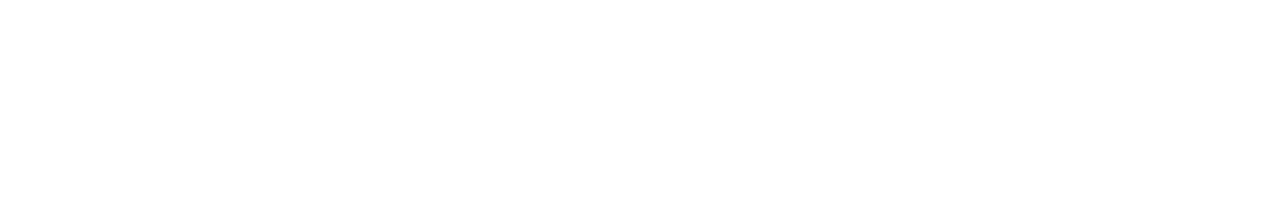
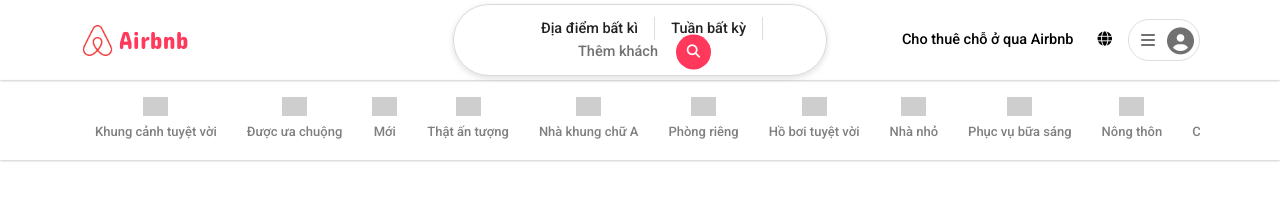
Before and after one commit to Chuazz/Airbnb_React_Version, a React app: page / in a window 1280 px wide. Built offline with nearby package versions, Linux system fonts and the light colour scheme; grey boxes are pictures that could not be loaded.

```diff
--- a/package.json
+++ b/package.json
@@ -6,7 +6,9 @@
     "@testing-library/jest-dom": "^5.16.5",
     "@testing-library/react": "^13.4.0",
     "@testing-library/user-event": "^13.5.0",
+    "bootstrap": "^5.2.3",
     "react": "^18.2.0",
+    "react-bootstrap": "^2.7.0",
     "react-dom": "^18.2.0",
     "react-scripts": "5.0.1",
     "web-vitals": "^2.1.4"
--- a/public/index.html
+++ b/public/index.html
@@ -5,7 +5,7 @@
   <meta http-equiv="X-UA-Compatible" content="IE=edge">
   <meta name="viewport" content="width=device-width, initial-scale=1.0">
   <link rel="manifest" href="%PUBLIC_URL%/manifest.json" />
-  <link type="image/png" rel="icon" href="./logo.png">
+  <link type="image/png" rel="icon" href="../src//assets/image/logo.png">
   <title>Nhà nghỉ dưỡng & căn hộ cao cấp cho thuê</title>
   <link rel="stylesheet" href="https://cdnjs.cloudflare.com/ajax/libs/font-awesome/6.1.1/css/all.min.css">
   <link rel="preconnect" href="https://fonts.googleapis.com">
--- a/src/assets/component/App.js
+++ b/src/assets/component/App.js
@@ -1,7 +1,42 @@
+// Component
+import Logo from "./header/Logo.js";
+import Navigation from "./header/Navigation.js";
+import UserFunction from "./header/UserFunction.js";
+import Category from "./header/Category.js";
+
+// Data
+import types from "../db/type.json"
+
 function App() {
-  return (
-    <div className="header"></div>
-  );
+    return (
+        <div className="grid wide">
+            <div id="header">
+                <div className="row ali-center jus-center h-100">
+                    <div className="h-4">
+                        <Logo />
+                    </div>
+
+                    <div className="h-4">
+                        <Navigation />
+                    </div>
+
+                    <div className="h-4">
+                        <UserFunction />
+                    </div>
+                </div>
+            </div>
+
+            <div id="category">
+                <div className="row ali-center flex-nowarp h-100 category__body">
+                    {types.map((type, index) => (
+                        <div>
+                            <Category key={index} type={type} />
+                        </div>
+                    ))}
+                </div>
+            </div>
+        </div>
+    );
 }
 
 export default App;
--- /dev/null
+++ b/src/assets/component/header/Category.js
@@ -0,0 +1,17 @@
+function Category({type}){
+    return (
+        <div className="category__item">
+            <div className="row flex-column ali-center">
+                <div>
+                    <img src={type.image} />
+                </div>
+
+                <div>
+                    <p>{type.name}</p>
+                </div>
+            </div>
+        </div>
+    );
+}
+
+export default Category;
--- /dev/null
+++ b/src/assets/component/header/Logo.js
@@ -0,0 +1,17 @@
+import logoImg from "../../image/logo.png"
+
+function Logo() {
+    return (
+        <div className="header__logo">
+            <div className="row ali-center">
+                <img src={logoImg} alt="" />
+
+                <div className="p-l-4">
+                    <p>Airbnb</p>
+                </div>
+            </div>
+        </div>
+    );
+}
+
+export default Logo;
--- /dev/null
+++ b/src/assets/component/header/Navigation.js
@@ -0,0 +1,26 @@
+
+function Navigation() {
+    return (
+        <div className="header__nav">
+            <div className="row ali-center jus-center">
+                <div className="nav__item p-l-24">
+                    <p>Địa điểm bất kì</p>
+                </div>
+
+                <div className="nav__item">
+                    <p>Tuần bất kỳ</p>
+                </div>
+
+                <div className="nav__item relative">
+                    <p className="fade">Thêm khách</p>
+
+                    <button className="row ali-center jus-center">
+                        <i className="fa-solid fa-magnifying-glass"></i>
+                    </button>
+                </div>
+            </div>
+        </div>
+    );
+}
+
+export default Navigation;
--- /dev/null
+++ b/src/assets/component/header/UserFunction.js
@@ -0,0 +1,27 @@
+function UserFunction(){
+    return (
+        <div className="header__function">
+            <div className="row ali-center jus-end">
+                <div className="function__item">
+                    <p>Cho thuê chỗ ở qua Airbnb</p>
+                </div>
+
+                <div className="function__item">
+                    <i class="fa-solid fa-globe"></i>
+                </div>
+
+                <div className="function__item">
+                    <div className="user__account relative">
+                        <div className="row ali-center">
+                            <i class="fa-solid fa-bars"></i>
+
+                            <i class="fa-solid fa-circle-user"></i>
+                        </div>
+                    </div>
+                </div>
+            </div>
+        </div>
+    );
+}
+
+export default UserFunction;
--- a/src/assets/css/base.css
+++ b/src/assets/css/base.css
@@ -36,10 +36,22 @@
     scroll-behavior: smooth;
 }
 
+/* ================================ TAG ============================= */
+
 html{
     font-size: 62.5%;
     line-height: 1.6rem;
     font-family: 'Roboto', sans-serif;
+}
+
+button{
+    border: none;
+    outline: none;
+}
+
+/* ================================= CLASS =========================== */
+.fade{
+    color: var(--gray);
 }
 
 .relative{
@@ -58,37 +70,24 @@
     align-items: center;
 }
 
-.arrow__btn{
-    width: 35px;
-    height: 35px;
-    line-height: 35px;
-    text-align: center;
-    border-radius: 50%;
-    font-size: 1.3rem;
-    cursor: pointer;
+.h-100{
+    height: 100%;
 }
 
-.hover__change:hover{
-    background: var(--hover__color);
+/*=================== grid system =================*/
+.row{
+    display: flex !important;
+    flex-wrap: wrap;
 }
 
-.cant__click{
-    color: rgb(221, 221, 221);
-    cursor: not-allowed;
+.row.flex-column{
+    flex-direction: column;
 }
 
-.border__circle{
-    border: 1px solid rgb(221, 221, 221);
+.row.flex-nowarp{
+    flex-wrap: nowrap;
 }
 
-.border__hover:hover{
-    border: 1px solid;
-}
-
-.hover__effect:hover{
-    transform: scale(1.04);
-}
-/*=================== grid system =================*/
 .grid{
     width: 100%;
     display: block;
@@ -113,15 +112,6 @@
 }
 /*=================== grid system =================*/
 
-/*======================= row =====================*/
-.row{
-    display: flex !important;
-    flex-wrap: wrap;
-}
-
-.row.flex-column{
-    flex-direction: column;
-}
 /*======================= col =====================*/
 /* mobile: s + prefix */
 @media (max-width: 743px){
--- a/src/assets/css/m_p.css
+++ b/src/assets/css/m_p.css
@@ -40,27 +40,28 @@
 
 
 /* padding */
+.p-l-4{padding-left: 4px !important;}
 /* 8px */
-.p-8{padding: 8px;}
-.p-l-8{padding-left: 8px;}
-.p-r-8{padding-right: 8px;}
-.p-t-8{padding-top: 8px;}
-.p-b-8{padding-bottom: 8px;}
+.p-8{padding: 8px !important;}
+.p-l-8{padding-left: 8px !important;}
+.p-r-8{padding-right: 8px !important;}
+.p-t-8{padding-top: 8px !important;}
+.p-b-8{padding-bottom: 8px !important;}
 /* 12px */
-.p-12{padding: 12px;}
-.p-l-12{padding-left: 12px;}
-.p-r-12{padding-right: 12px;}
-.p-t-12{padding-top: 12px;}
-.p-b-12{padding-bottom: 12px;}
+.p-12{padding: 12px !important;}
+.p-l-12{padding-left: 12px !important;}
+.p-r-12{padding-right: 12px !important;}
+.p-t-12{padding-top: 12px !important;}
+.p-b-12{padding-bottom: 12px !important;}
 /* 16px */
-.p-16{padding: 16px;}
-.p-l-16{padding-left: 16px;}
-.p-r-16{padding-right: 16px;}
-.p-t-16{padding-top: 16px;}
-.p-b-16{padding-bottom: 16px;}
+.p-16{padding: 16px !important;}
+.p-l-16{padding-left: 16px !important;}
+.p-r-16{padding-right: 16px !important;}
+.p-t-16{padding-top: 16px !important;}
+.p-b-16{padding-bottom: 16px !important;}
 /* 24px */
-.p-24{padding: 24px;}
-.p-l-24{padding-left: 24px;}
-.p-r-24{padding-right: 24px;}
-.p-t-24{padding-top: 24px;}
-.p-b-24{padding-bottom: 24px;}
+.p-24{padding: 24px !important;}
+.p-l-24{padding-left: 24px !important;}
+.p-r-24{padding-right: 24px !important;}
+.p-t-24{padding-top: 24px !important;}
+.p-b-24{padding-bottom: 24px !important;}
--- a/src/assets/css/main.css
+++ b/src/assets/css/main.css
@@ -0,0 +1,141 @@
+#header,
+#category {
+    height: 80px;
+    position: fixed;
+    top: 0;
+    left: 0;
+    right: 0;
+    box-shadow: 0 1px 2px rgba(0, 0, 0, 0.2);
+    padding: 0 80px;
+}
+
+.header__logo img {
+    width: 35px;
+}
+
+.header__logo p {
+    font-size: 2.5rem;
+    font-weight: 400;
+    color: var(--light-red);
+    font-family: 'Concert One', cursive;
+}
+
+.header__nav {
+    width: fit-content;
+    margin: auto;
+    box-shadow: 0 2px 5px 1px rgba(0, 0, 0, 0.1);
+    border: 1px solid rgba(0, 0, 0, 0.15);
+    padding: 12px 0;
+    border-radius: 40px;
+    cursor: pointer;
+}
+
+.header__nav:hover {
+    box-shadow: 0 2px 5px rgba(0, 0, 0, 0.25);
+}
+
+.header__nav .nav__item {
+    font-size: 1.45rem;
+    padding: 0 16px;
+    font-weight: 500;
+    color: var(--black-1);
+}
+
+.header__nav .nav__item:nth-child(2) {
+    border-left: 1.7px solid var(--white-4);
+    border-right: 1.7px solid var(--white-4);
+}
+
+.header__nav .nav__item:last-child {
+    padding-right: 60px;
+}
+
+.header__nav .nav__item button {
+    position: absolute;
+    background: var(--light-red);
+    width: fit-content;
+    border-radius: 50%;
+    color: var(--white-1);
+    height: 35px;
+    width: 35px;
+    right: 7px;
+    top: 50%;
+    transform: translateY(-50%);
+    cursor: pointer;
+}
+
+.header__function .function__item {
+    padding: 8px 12px;
+    font-size: 1.45rem;
+    font-weight: 500;
+    border-radius: 30px;
+}
+
+.header__function .function__item:hover {
+    background: var(--white-3);
+    cursor: pointer;
+}
+
+.header__function .function__item:last-child:hover {
+    background: transparent;
+    box-shadow: 0 3px 5px rgba(0, 0, 0, 0.15);
+}
+
+.header__function .function__item:last-child {
+    border: 1px solid var(--white-4);
+    padding: 0;
+    margin-left: 4px;
+}
+
+.header__function .user__account {
+    width: 70px;
+    padding: 8px 0;
+}
+
+.header__function .user__account i {
+    padding: 4px 12px;
+    font-size: 1.6rem;
+    color: var(--gray);
+}
+
+.header__function .user__account i:last-child {
+    font-size: 2.7rem;
+    position: absolute;
+    right: -7px;
+    top: 50%;
+    transform: translateY(-50%);
+}
+
+#category {
+    top: 80px;
+}
+
+#category .category__item {
+    padding: 0 15px;
+    font-size: 1.3rem;
+    font-weight: 500;
+    opacity: 0.5;
+    white-space: nowrap;
+}
+
+.category__body {
+    overflow-y: auto;
+    padding: 0;
+}
+
+.category__body::-webkit-scrollbar {
+    width: 0;
+}
+
+#category .category__item.active {
+    opacity: 1;
+}
+
+#category .category__item:hover {
+    opacity: 1;
+    cursor: pointer;
+}
+
+#category .category__item img {
+    width: 25px;
+}
--- a/src/assets/db/type.json
+++ b/src/assets/db/type.json
@@ -1,5 +1,4 @@
-{
-    "type":[
+[
     {
         "name": "Khung cảnh tuyệt vời",
         "image": "https://a0.muscache.com/pictures/3b1eb541-46d9-4bef-abc4-c37d77e3c21b.jpg"
@@ -53,4 +52,3 @@
         "image": "https://a0.muscache.com/pictures/4221e293-4770-4ea8-a4fa-9972158d4004.jpg"
     }
 ]
-}
```
Also changed, not shown: src/assets/component/header/navigation_bar.js (deleted, +0 -7 lines), README.md, src/assets/image/logo.png (renamed from public/logo.png), 1 other file. Lines whose indentation alone changed are shown as unchanged.
